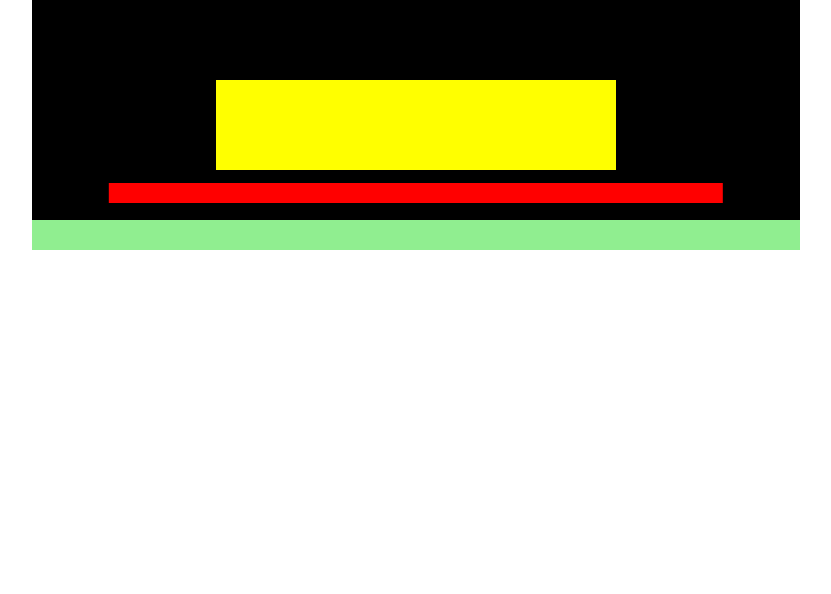
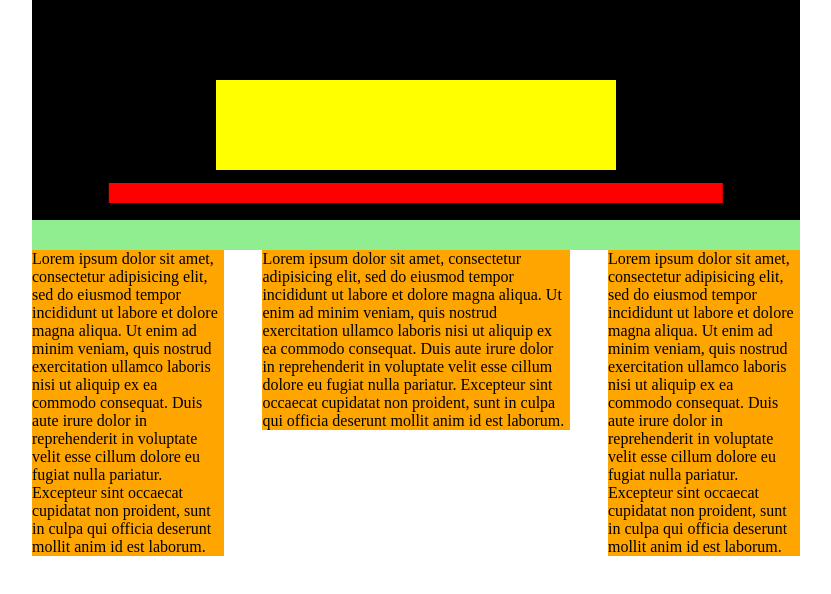
Before and after one commit to MatteoPetracci/htmlcss-struttura-wp, a plain HTML site: page index.html in a window 1280 px wide. Shown: the whole page, without its empty margins (224-1055 px from the left). Drawn offline with Linux system fonts and the light colour scheme.

Commit message:
Inizio Main

```diff
--- a/css/style.css
+++ b/css/style.css
@@ -3,8 +3,6 @@
   padding: 0;
   box-sizing: border-box;
 }
-
-
 
 .header {
   position: relative;
@@ -42,3 +40,30 @@ nav {
   bottom:0;
   left: 0;
 }
+
+.main:after {
+  content: "";
+  display: table;
+  clear: both;
+}
+
+.main {
+  width: 60%;
+  margin: auto;
+}
+
+.float-left {
+  float: left;
+  background-color: orange;
+}
+
+.orange1 {
+  width: 25%;
+}
+.orange2 {
+  width: 40%;
+  margin: 0 5%;
+}
+.orange3 {
+  width: 25%;
+}
--- a/index.html
+++ b/index.html
@@ -18,7 +18,16 @@
 
       </nav>
     </header>
-    <main>
+    <main class="main">
+      <div class="float-left orange1">
+        <p>Lorem ipsum dolor sit amet, consectetur adipisicing elit, sed do eiusmod tempor incididunt ut labore et dolore magna aliqua. Ut enim ad minim veniam, quis nostrud exercitation ullamco laboris nisi ut aliquip ex ea commodo consequat. Duis aute irure dolor in reprehenderit in voluptate velit esse cillum dolore eu fugiat nulla pariatur. Excepteur sint occaecat cupidatat non proident, sunt in culpa qui officia deserunt mollit anim id est laborum.</p>
+      </div>
+      <div class="float-left orange2">
+        <p>Lorem ipsum dolor sit amet, consectetur adipisicing elit, sed do eiusmod tempor incididunt ut labore et dolore magna aliqua. Ut enim ad minim veniam, quis nostrud exercitation ullamco laboris nisi ut aliquip ex ea commodo consequat. Duis aute irure dolor in reprehenderit in voluptate velit esse cillum dolore eu fugiat nulla pariatur. Excepteur sint occaecat cupidatat non proident, sunt in culpa qui officia deserunt mollit anim id est laborum.</p>
+      </div>
+      <div class="float-left orange3">
+        <p>Lorem ipsum dolor sit amet, consectetur adipisicing elit, sed do eiusmod tempor incididunt ut labore et dolore magna aliqua. Ut enim ad minim veniam, quis nostrud exercitation ullamco laboris nisi ut aliquip ex ea commodo consequat. Duis aute irure dolor in reprehenderit in voluptate velit esse cillum dolore eu fugiat nulla pariatur. Excepteur sint occaecat cupidatat non proident, sunt in culpa qui officia deserunt mollit anim id est laborum.</p>
+      </div>
 
     </main>
     <footer>
```
